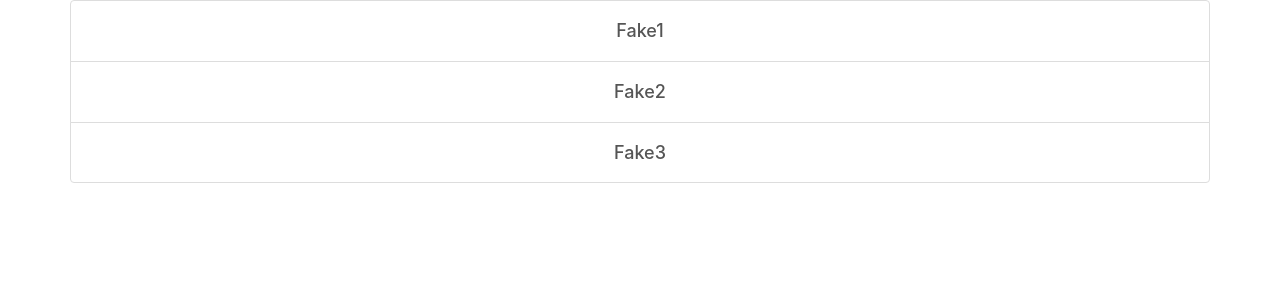
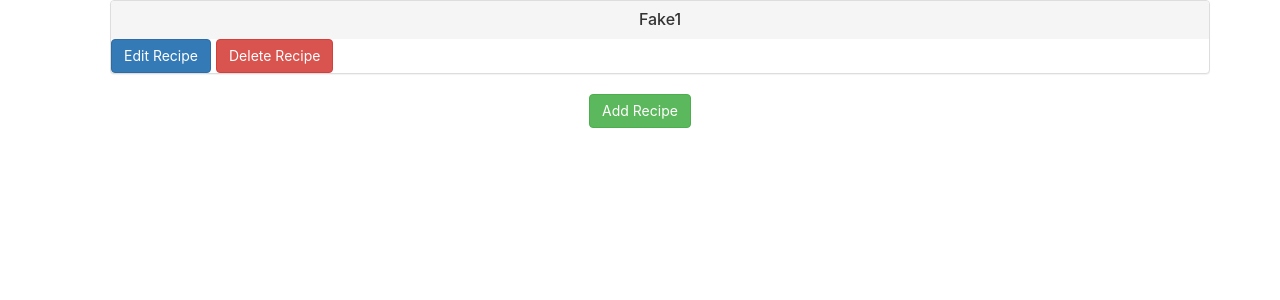
Before and after one commit to brendanpettis/Coding-Challenge, a React (Create React App) app: page / in a window 1280 px wide. Shown: the top 300 px of the page. Built offline with nearby package versions, Linux system fonts and the light colour scheme.

Commit message:
Almost Finished Base Requirements

```diff
--- a/src/App.js
+++ b/src/App.js
@@ -1,7 +1,7 @@
 import React, { Component } from 'react';
 import './App.css';
-//import Accordion from 'react-bootstrap/lib/Accordion'
-//import Panel from 'react-bootstrap/lib/Panel'
+import Accordion from 'react-bootstrap/lib/Accordion'
+import Panel from 'react-bootstrap/lib/Panel'
 import Button from 'react-bootstrap/lib/Button'
 import ButtonToolbar from 'react-bootstrap/lib/ButtonToolbar'
 import Modal from 'react-bootstrap/lib/Modal'
@@ -15,33 +15,78 @@ class App extends Component {
   state={
     recipes:[
       {
+        id: 'Mon Nov 12 2018 11:36:27 GMT-0600 (Central Standard Time)',
         title: 'Fake1',
         description: 'A fake recipe created for a demo.',
-        ingredients: [{
-          ingredientName: 'Sugar',
-          ingredientQuantity: '2 cubes'
-        }],
-        steps:[]
-      },
-      {
-        title: 'Fake2',
-        description: 'A fake recipe created for a demo.',
-        ingredients: [{
-          ingredientName: 'Sugar',
-          ingredientQuantity: '2 cubes'
-        }],
-        steps:[]
-      },
-      {
-        title: 'Fake3',
-        description: 'A fake recipe created for a demo.',
-        ingredients: [{
-          ingredientName: 'Sugar',
-          ingredientQuantity: '2 cubes'
-        }],
+        ingredients: ['Dragon'],
         steps:[]
       }
-    ]
+    ],
+    showAdd: false,
+    latestRecipe: {id: '', title: '', description:'', ingredients: [], steps:[]}
+  }
+  componentDidMount() {
+    try {
+      const json = localStorage.getItem('recipes');
+      const recipes = JSON.parse(json);
+
+      if (recipes) {
+        this.setState(() => ({ recipes }));
+      }
+    } catch (e) {
+      // Do nothing at all
+    }
+  }
+
+  componentDidUpdate(prevProps, prevState) {
+    if (prevState.recipes.length !== this.state.recipes.length) {
+      const json = JSON.stringify(this.state.recipes);
+      localStorage.setItem('recipes', json);
+    }
+  }
+
+  getValidationState() {
+    let result;
+    let validTitle = this.state.latestRecipe.title;
+    let validIngredients = this.state.latestRecipe.ingredients;
+    // Note if an empty space is added to the valid ingredients doesnt work :/.
+    validTitle.trim() !== "" && validIngredients.length > 0 ? result = 'success': result = 'error';
+
+    return result;
+  }
+
+  timeStamp() {
+    let today = new Date();
+    return today;
+  }
+
+  // TODO Add Validation Here
+  saveNewRecipe(latestRecipe){
+    let recipes = this.state.recipes.slice();
+    recipes.push(latestRecipe);
+    this.setState({recipes})
+    this.setState({latestRecipe: {id: '', title: '', ingredients: []}});
+    this.close();
+  }
+
+  updateLatestRecipe = (title, ingredients) => {
+    this.setState({latestRecipe: {id: this.timeStamp(), title: title, ingredients: ingredients}});
+  }
+
+  close = () => {
+    if(this.state.showAdd){
+      this.setState({showAdd: false});
+    }
+  }
+
+  open = (state) => {
+    this.setState({[state]: true});
+  }
+
+  deleteRecipe = title => {
+    let recipes = this.state.recipes.slice();
+    recipes = recipes.filter((recipe) => recipe.title != title);
+    this.setState({recipes});
   }
 
   handleListItemClick = recipe => {
@@ -49,9 +94,46 @@ class App extends Component {
   }
 
   render() {
+    const {recipes, latestRecipe} = this.state;
+    console.log(latestRecipe);
     return (
         <div className="App container">
-          <RecipeList {...this.state} handleListItemClick={this.handleListItemClick} />
+          <RecipeList {...this.state} deleteRecipe={this.deleteRecipe} handleListItemClick={this.handleListItemClick} />
+
+          <Modal show={this.state.showAdd} onHide={this.close}>
+          <Modal.Header closeButton>
+            <Modal.Title>Add Recipe</Modal.Title>
+          </Modal.Header>
+          <Modal.Body>
+            <FormGroup controlId='formBasicText'
+            validationState={this.getValidationState()}
+            >
+              <ControlLabel>Recipe Title</ControlLabel>
+              <FormControl
+                type='text'
+                value={latestRecipe.title}
+                placeholder='Enter Recipe Name'
+                onChange = {(event) => this.updateLatestRecipe(event.target.value, latestRecipe.ingredients)}
+              >
+              </FormControl>
+              <FormGroup controlId='formControlsTextarea'>
+              <ControlLabel>Recipe Ingredients</ControlLabel>
+
+              <FormControl
+                type='textarea'
+                placeholder='Enter Recipe Ingredients (Separate with Commas)'
+                onChange = {(event) => this.updateLatestRecipe(latestRecipe.title, event.target.value.split(','))}
+                value={latestRecipe.ingredients}
+              >
+              </FormControl>
+            </FormGroup>
+            </FormGroup>
+          </Modal.Body>
+          <Modal.Footer>
+              <Button bsStyle='success' onClick={(event)=> this.saveNewRecipe(latestRecipe)}>Save</Button>
+          </Modal.Footer>
+          </Modal>
+          <Button bsStyle='success' onClick={(event)=> this.open('showAdd')}>Add Recipe</Button>
         </div>
         );
     }
--- a/src/components/ListItem/ListItem.js
+++ b/src/components/ListItem/ListItem.js
@@ -1,13 +1,20 @@
 import React, { Component } from 'react';
-import { ListGroupItem } from 'react-bootstrap';
-import './listItem.css';
+import Panel from 'react-bootstrap/lib/Panel';
+import Button from 'react-bootstrap/lib/Button'
+import ButtonToolbar from 'react-bootstrap/lib/ButtonToolbar'
 
 class ListItem extends Component {
     render() {
         return (
-            <ListGroupItem onClick={() => this.props.handleListItemClick(this.props)}>
-                <h4>{this.props.title}</h4>
-            </ListGroupItem>
+            <Panel onClick={() => this.props.handleListItemClick(this.props)}>
+                <Panel.Heading>
+                    <Panel.Title componentClass='h3'>{this.props.title}</Panel.Title>
+                </Panel.Heading>
+                <ButtonToolbar>
+                    <Button bsStyle='primary'>Edit Recipe</Button>
+                    <Button bsStyle='danger' onClick={() => this.props.deleteRecipe(this.props.title)}>Delete Recipe</Button>
+                </ButtonToolbar>
+            </Panel>
         );
     }
 }
--- a/src/components/RecipeList/RecipeList.js
+++ b/src/components/RecipeList/RecipeList.js
@@ -1,15 +1,22 @@
 import React, { Component } from 'react';
 import ListItem from '../ListItem/ListItem';
+import Accordion from 'react-bootstrap/lib/Accordion';
 
 class RecipeList extends Component {
     render() {
         return (
-            <ol className="list-group">
-                {
-                    this.props.recipes.map((recipe,idx) =>
-                    <ListItem key={idx} {...recipe} handleListItemClick={this.props.handleListItemClick}/>)
-                }
-            </ol>
+            <Accordion id='main-accordian'>
+                <ol>
+                    {
+                        this.props.recipes.map((recipe, idx) =>
+                            <ListItem key={idx} {...recipe}
+                                deleteRecipe={this.props.deleteRecipe}
+                                handleListItemClick={this.props.handleListItemClick}
+                            />
+                        )
+                    }
+                </ol>
+            </Accordion>
         );
     }
 }
--- a/src/index.js
+++ b/src/index.js
@@ -3,8 +3,13 @@ import ReactDOM from 'react-dom';
 import './index.css';
 import App from './App';
 import * as serviceWorker from './serviceWorker';
+import { BrowserRouter } from 'react-router-dom'
 
-ReactDOM.render(<App />, document.getElementById('root'));
+ReactDOM.render((
+    <BrowserRouter>
+        <App />
+    </BrowserRouter>
+    ), document.getElementById('root'));
 
 // If you want your app to work offline and load faster, you can change
 // unregister() to register() below. Note this comes with some pitfalls.
```
Also changed, not shown: 1 other file (tests, documents, lock files or other folders).
